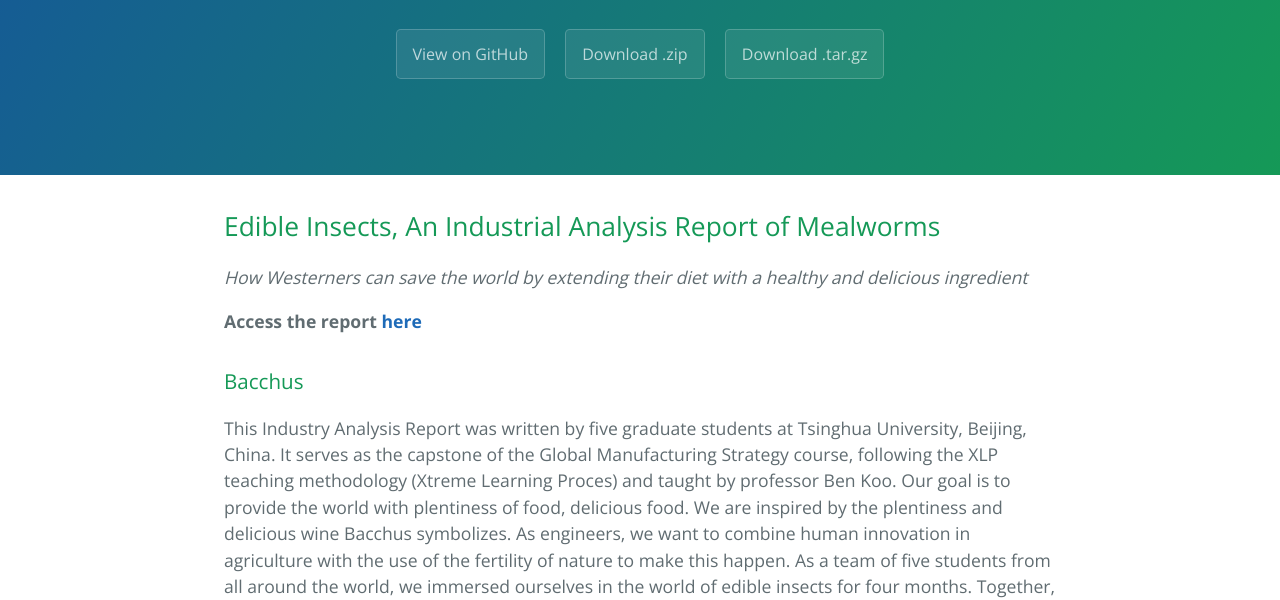
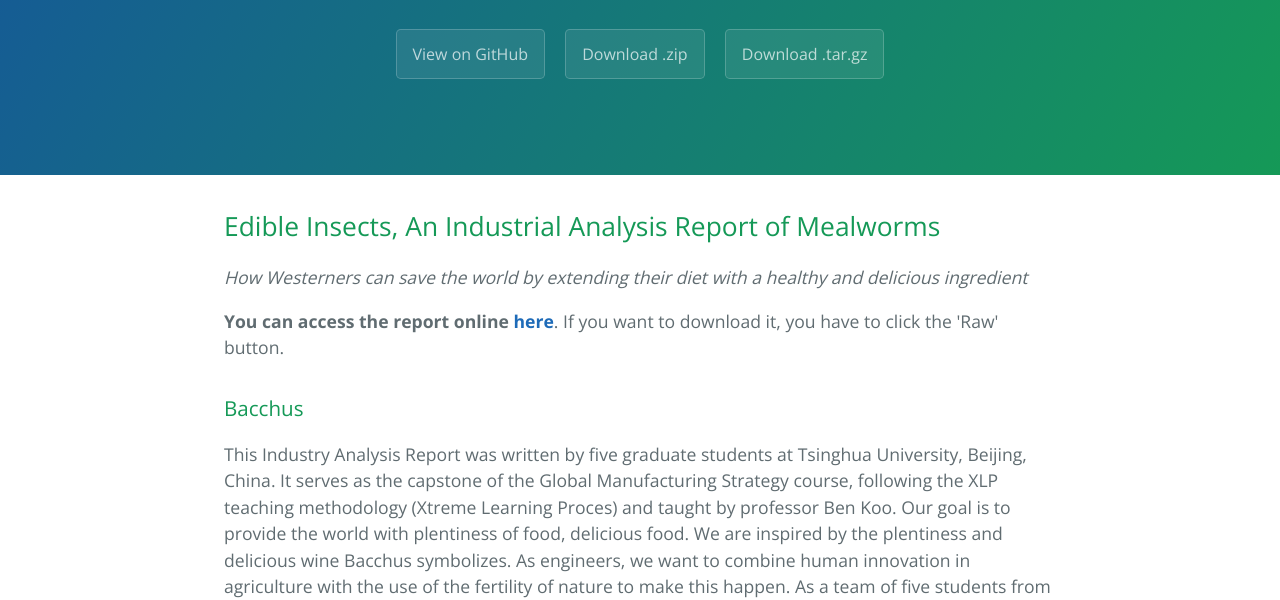
Before and after one commit to MFloru/Bacchus-R1, a plain HTML site: page index.html in a window 1280 px wide. Shown: the part 208-808 px from the top of the page. Drawn offline with nearby package versions, Linux system fonts and the light colour scheme.

Commit message:
donwloading options changed

```diff
--- a/index.html
+++ b/index.html
@@ -24,7 +24,7 @@
 
 <p><em>How Westerners can save the world by extending their diet with a healthy and delicious ingredient</em></p>
 
-<p><strong>Access the report <a href="https://github.com/downloads/MFloru/Bacchus-R1/blob/master/Edible%20Insects_An%20Industry%20Analysis%20Report%20of%20Mealworms.pdf">here</a></strong></p>
+<p><strong>You can access the report online <a href="https://github.com/MFloru/Bacchus-R1/blob/master/Edible%20Insects_An%20Industry%20Analysis%20Report%20of%20Mealworms.pdf">here</a></strong>. If you want to download it, you have to click the 'Raw' button.</p>
 
 <h3>
 <a id="bacchus" class="anchor" href="#bacchus" aria-hidden="true"><span class="octicon octicon-link"></span></a>Bacchus</h3>
```
